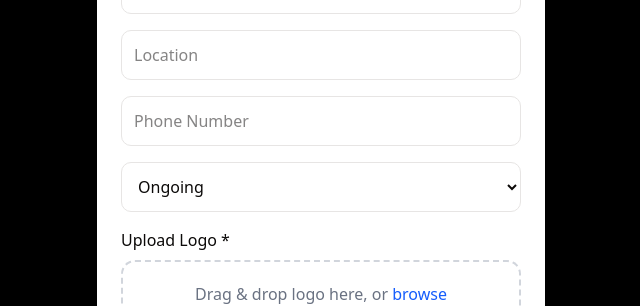
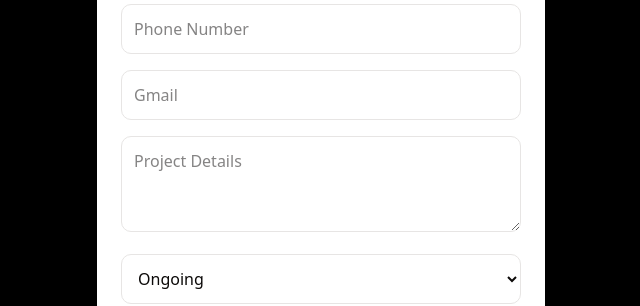
Before and after one commit to salmanfxrsi/digital-resolution-management-system-nextjs, a Next.js app: page /admin/client in a window 1280 px wide. Both pictures are taken after typing "Sample" into the empty fields and a click on the button "Add Client". Shown: the part 243-549 px from the top of the page, without its empty margins (319-959 px from the left). Built offline with nearby package versions, Linux system fonts and the light colour scheme; no server answers.

Commit message:
feat(client-modal): add Gmail and Project Details fields in add-client form
Added new gmail input field with validation

Added projectDetails textarea field with validation

Updated form state to include both fields

Improved field structure inside modal

Updated submit handler to require new fields

```diff
--- a/app/admin/client/components/AddClientModal.tsx
+++ b/app/admin/client/components/AddClientModal.tsx
@@ -13,6 +13,8 @@ export default function AddClientModal({ open, onClose }: Props) {
     name: "",
     location: "",
     number: "",
+    gmail: "",
+    projectDetails: "",
     status: "ongoing",
     logo: null as File | null,
   });
@@ -53,9 +55,16 @@ export default function AddClientModal({ open, onClose }: Props) {
     handleFile(file);
   };
 
-  //  SUBMIT
+  // SUBMIT
   const handleSubmit = () => {
-    if (!form.name || !form.location || !form.number || !form.logo) {
+    if (
+      !form.name ||
+      !form.location ||
+      !form.number ||
+      !form.gmail ||
+      !form.projectDetails ||
+      !form.logo
+    ) {
       alert("All fields are required!");
       return;
     }
@@ -97,6 +106,27 @@ export default function AddClientModal({ open, onClose }: Props) {
             onChange={(e) => setForm({ ...form, number: e.target.value })}
           />
 
+          {/* GMAIL */}
+          <input
+            type="email"
+            placeholder="Gmail"
+            className="w-full p-3 border rounded-lg"
+            required
+            value={form.gmail}
+            onChange={(e) => setForm({ ...form, gmail: e.target.value })}
+          />
+
+          {/* PROJECT DETAILS */}
+          <textarea
+            placeholder="Project Details"
+            className="w-full p-3 border rounded-lg h-24"
+            required
+            value={form.projectDetails}
+            onChange={(e) =>
+              setForm({ ...form, projectDetails: e.target.value })
+            }
+          />
+
           <select
             className="w-full p-3 border rounded-lg"
             required
@@ -116,11 +146,9 @@ export default function AddClientModal({ open, onClose }: Props) {
               onDragLeave={onDragLeave}
               onDrop={onDrop}
               onClick={() => document.getElementById("logoInput")?.click()}
-              className={`
-                mt-2 p-5 border-2 border-dashed rounded-xl text-center cursor-pointer
-                transition
-                ${isDragging ? "border-blue-500 bg-blue-50" : "border-gray-300"}
-              `}
+              className={`mt-2 p-5 border-2 border-dashed rounded-xl text-center cursor-pointer transition ${
+                isDragging ? "border-blue-500 bg-blue-50" : "border-gray-300"
+              }`}
             >
               {logoPreview ? (
                 <div className="flex justify-center">
```
